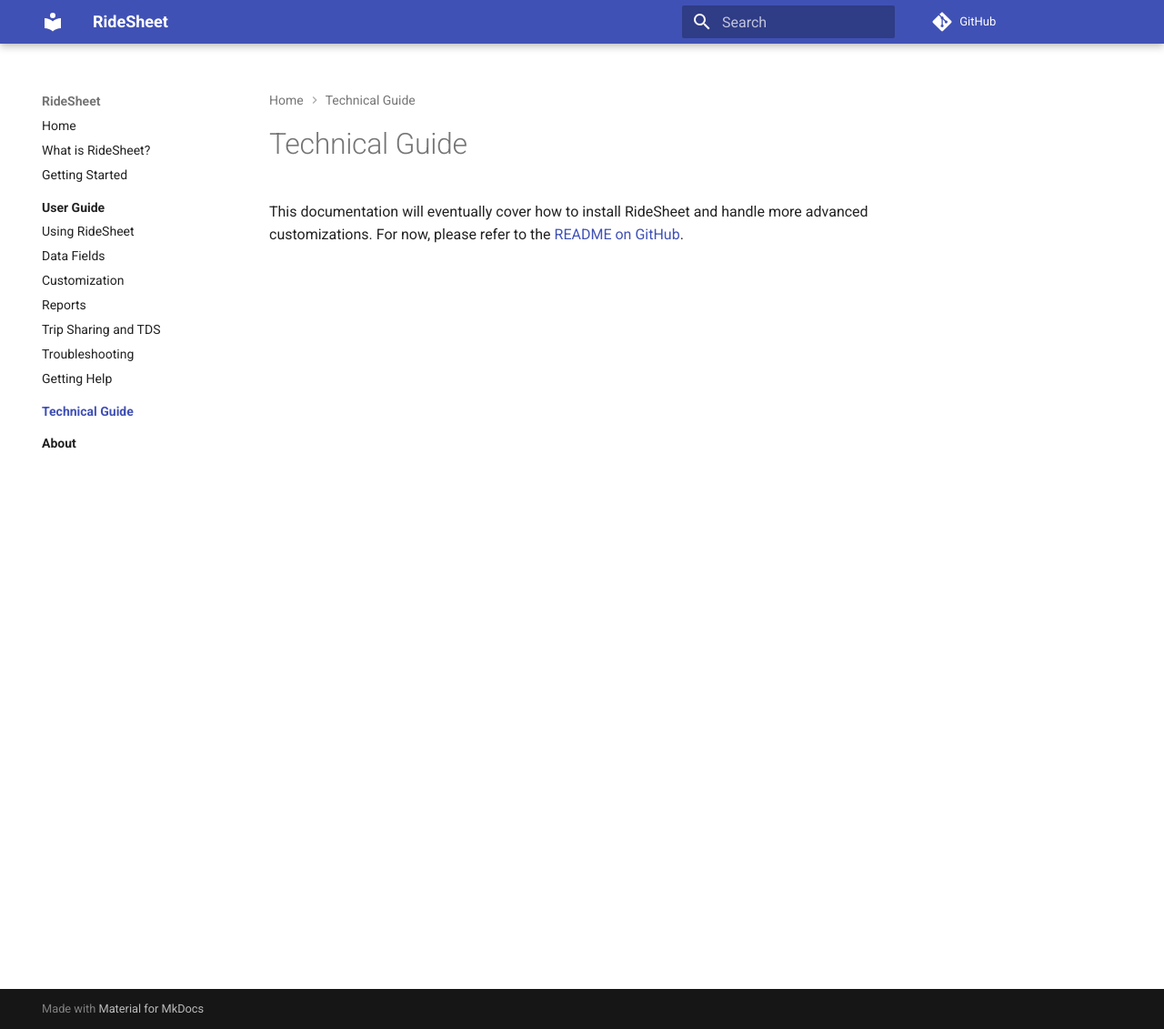
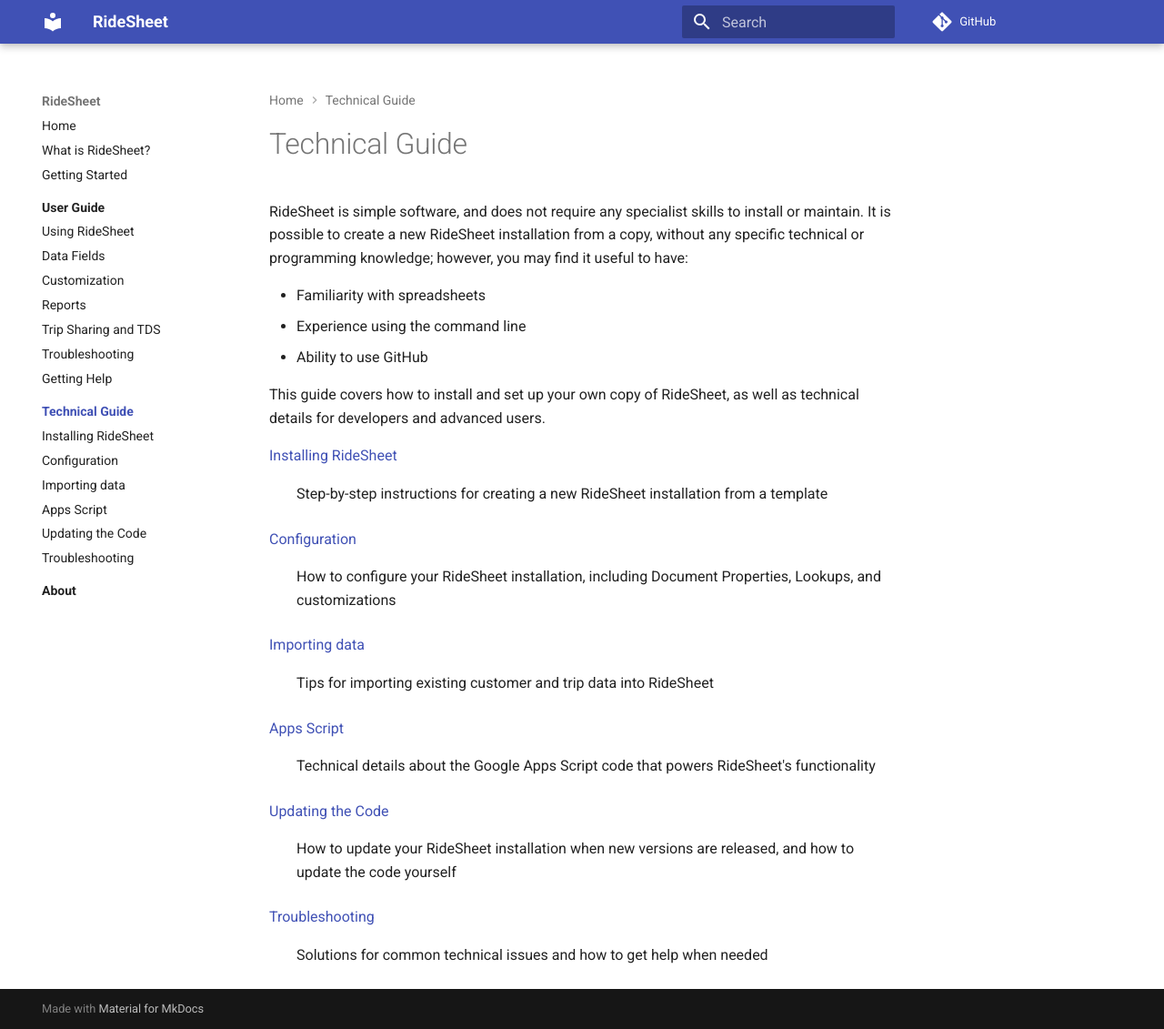
Before and after one commit to full-path/ridesheet, an MkDocs documentation site: the page built from src/technical-guide/index.md, in a window 1280 px wide and 1131 px high. Shown: the whole window at 91% size. Built offline with MkDocs 1.6.1 and Material for MkDocs 9.7.7, drawn with Linux system fonts in a browser that asks for light colours; comment, search, counter and statistics services are not loaded.

Commit message:
Update technical docs

```diff
--- a/mkdocs.yml
+++ b/mkdocs.yml
@@ -22,6 +22,12 @@
     - Getting Help: user-guide/getting-help.md
   - Technical Guide:
     - technical-guide/index.md
+    - Installing RideSheet: technical-guide/installing-ridesheet.md
+    - Configuration: technical-guide/configuration.md
+    - Importing data: technical-guide/importing-data.md
+    - Apps Script: technical-guide/apps-script.md
+    - Updating the Code: technical-guide/updating-the-code.md
+    - Troubleshooting: technical-guide/troubleshooting.md
   - About:
     - about/index.md
 markdown_extensions:
--- a/src/technical-guide/index.md
+++ b/src/technical-guide/index.md
@@ -1,3 +1,27 @@
 # Technical Guide
 
-This documentation will eventually cover how to install RideSheet and handle more advanced customizations. For now, please refer to the [README on GitHub](https://github.com/full-path/ridesheet).
+RideSheet is simple software, and does not require any specialist skills to install or maintain. It is possible to create a new RideSheet installation from a copy, without any specific technical or programming knowledge; however, you may find it useful to have:
+
+- Familiarity with spreadsheets
+- Experience using the command line
+- Ability to use GitHub
+
+This guide covers how to install and set up your own copy of RideSheet, as well as technical details for developers and advanced users.
+
+[Installing RideSheet](installing-ridesheet.md)
+: Step-by-step instructions for creating a new RideSheet installation from a template
+
+[Configuration](configuration.md)
+: How to configure your RideSheet installation, including Document Properties, Lookups, and customizations
+
+[Importing data](importing-data.md)
+: Tips for importing existing customer and trip data into RideSheet
+
+[Apps Script](apps-script.md)
+: Technical details about the Google Apps Script code that powers RideSheet's functionality
+
+[Updating the Code](updating-the-code.md)
+: How to update your RideSheet installation when new versions are released, and how to update the code yourself
+
+[Troubleshooting](troubleshooting.md)
+: Solutions for common technical issues and how to get help when needed
```
Also changed, not shown: src/technical-guide/apps-script.md (added, +20 -0 lines), src/technical-guide/configuration.md (added, +82 -0 lines), src/technical-guide/importing-data.md (added, +25 -0 lines), src/technical-guide/installing-ridesheet.md (added, +63 -0 lines), src/images/copy-sheet.png (added), src/images/lookups.png (added), src/images/ridesheet-menu-setup.png (added), src/images/ridesheet-menu.png, src/technical-guide/troubleshooting.md (added), src/technical-guide/updating-the-code.md (added).
